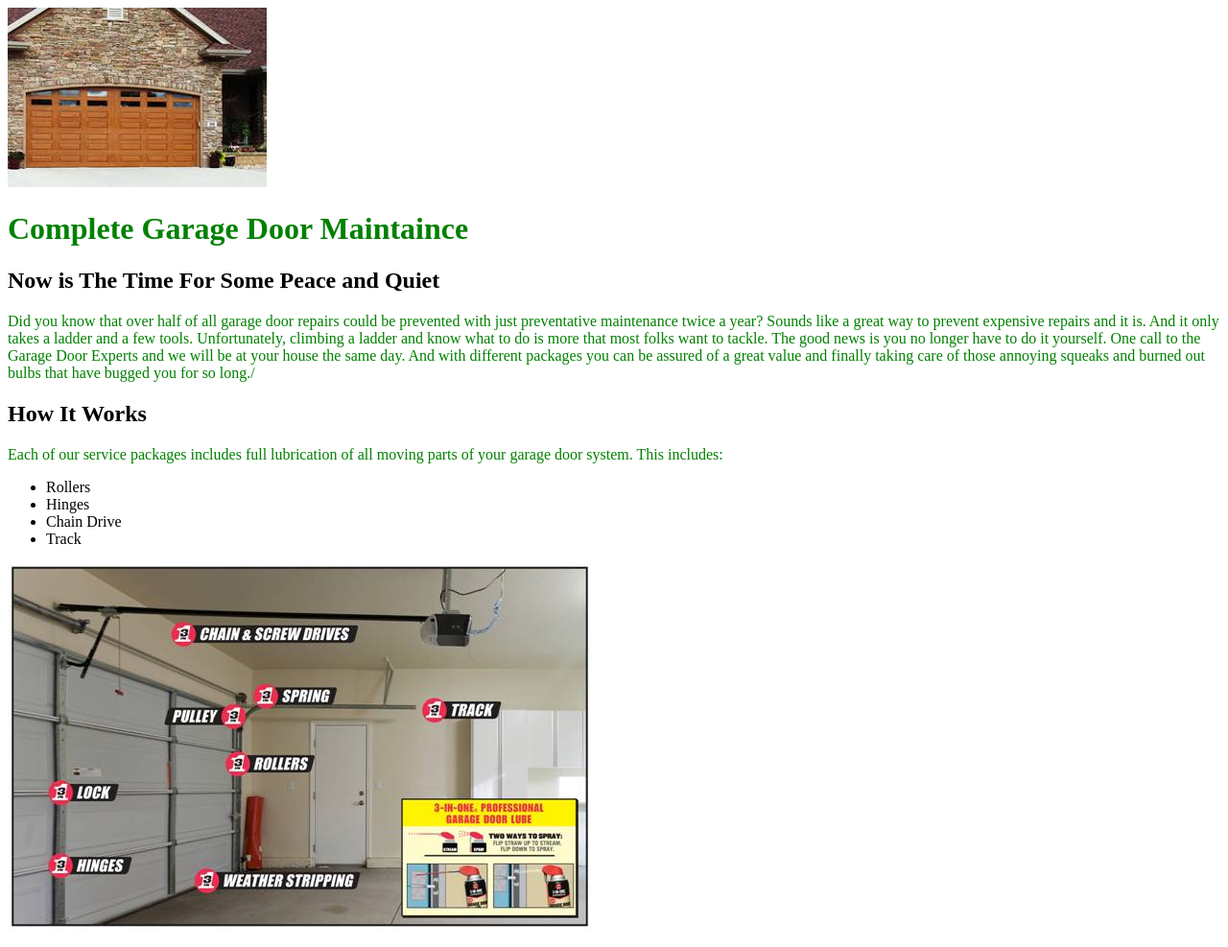
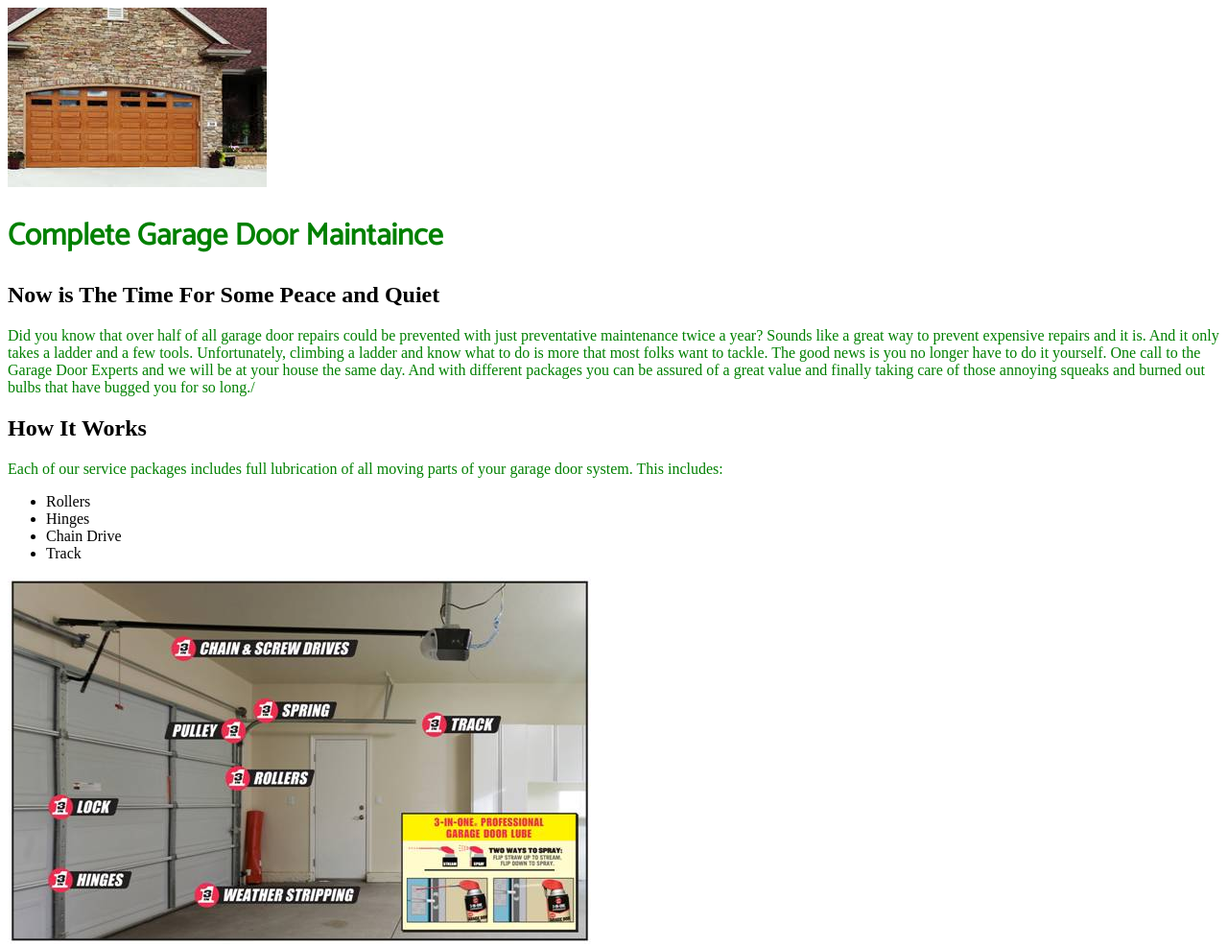
Before and after one commit to socibear/socibear.github.io, a plain HTML site: page unit_3/index.html in a window 1280 px wide. Shown: the top 987 px of the page at 96% size. Drawn offline with Linux system fonts and the light colour scheme.

Commit message:
added font family properties

```diff
--- a/unit_3/css/style.css
+++ b/unit_3/css/style.css
@@ -5,5 +5,7 @@ background-color: yellow;
 }
 h1, p {color: green;
 }
-font-family: 'Anton', sans-serif;
-font-family: 'Catamaran', sans-serif;
+h1 {font-family: 'Anton', sans-serif;
+}
+h1 {font-family: 'Catamaran', sans-serif;
+}
```
